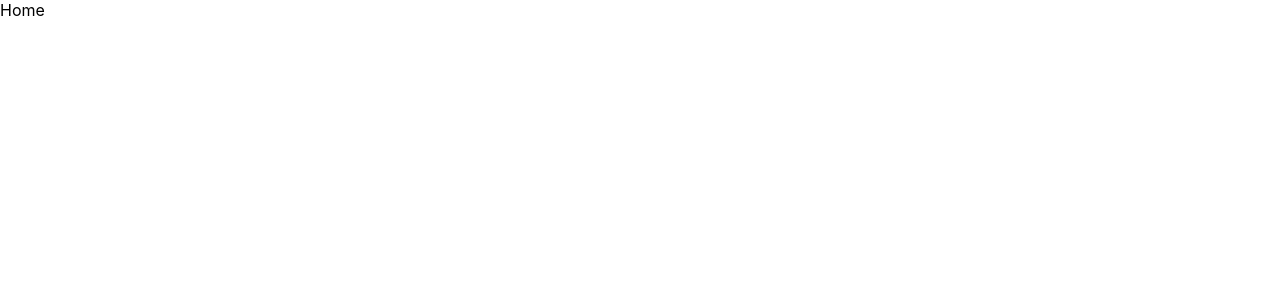
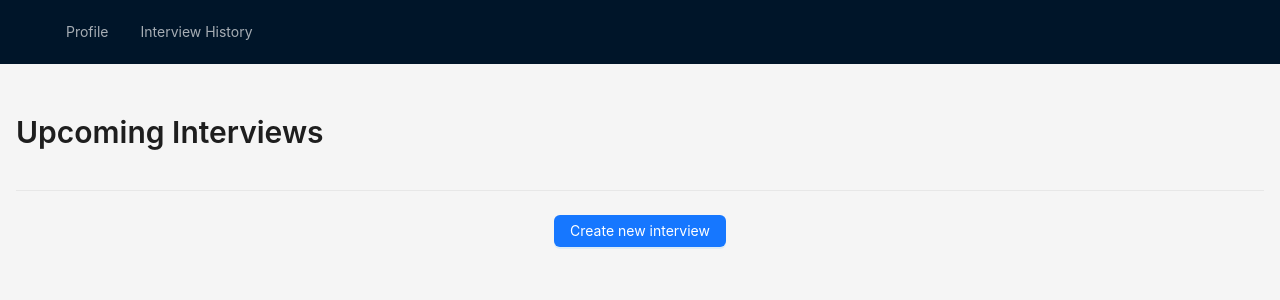
Before and after one commit to vishaalagartha/SDA-S2023-T8-mockly, a React (Create React App) app in the folder client/: page / in a window 1280 px wide. Shown: the top 300 px of the page. Built offline with nearby package versions, Linux system fonts and the light colour scheme.

Commit message:
Create header for frontend and ProtectedRoute

```diff
--- a/client/src/App.js
+++ b/client/src/App.js
@@ -1,13 +1,14 @@
 import './App.css'
 import { BrowserRouter as Router, Routes, Route } from 'react-router-dom'
-import HomePage from './pages/Home'
 import LandingPage from './pages/Landing'
+import ProtectedRoute from './components/ProtectedRoute'
+import DashboardPage from './pages/Dashboard'
 
 const App = () => {
   return (
     <Router>
       <Routes>
-        <Route path='/' element={<HomePage />} />
+        <Route path='/' element={<ProtectedRoute><DashboardPage /></ProtectedRoute>} />
         <Route path='/login' element={<LandingPage />} />
       </Routes>
     </Router>
--- /dev/null
+++ b/client/src/components/Header.jsx
@@ -0,0 +1,40 @@
+import { Layout, Menu } from 'antd'
+import { useNavigate } from 'react-router-dom'
+
+const items = [
+  { key: '1', label: 'Profile' },
+  { key: '2', label: 'Interview History' }
+]
+
+const Header = ({ children }) => {
+  const navigate = useNavigate()
+
+  const handleClick = (e) => {
+    const { key } = e
+    switch (key) {
+      case '1':
+        navigate('/profile')
+        break
+      case '2':
+        navigate('/feedback')
+        break
+    }
+  }
+
+  return (
+    <Layout style={{ minHeight: '100vh' }}>
+      <Layout.Header style={{ position: 'sticky', top: 0, zIndex: 1, width: '100%' }} onClick={handleClick}>
+        <Menu
+          theme="dark"
+          mode="horizontal"
+          items={items}
+        />
+      </Layout.Header>
+      <Layout.Content style={{ margin: '24px 16px 0' }}>
+        {children}
+      </Layout.Content>
+    </Layout>
+  )
+}
+
+export default Header
--- /dev/null
+++ b/client/src/components/InterviewModal.jsx
@@ -0,0 +1,16 @@
+import { Modal } from "antd"
+
+const InterviewModal = ({ open, setOpen }) => {
+
+  return (
+    <Modal
+      open={open}
+      onCancel={() => setOpen(false)}
+      onOk={() => setOpen(false)}
+      width={1000}>
+
+      </Modal>
+  )
+}
+
+export default InterviewModal
--- /dev/null
+++ b/client/src/components/ProtectedRoute.jsx
@@ -0,0 +1,20 @@
+import { useNavigate } from "react-router-dom"
+import Header from "./Header"
+
+
+const ProtectedRoute = ({ children }) => {
+  const token = localStorage.getItem('token')
+  const uid = localStorage.getItem('uid')
+  const navigate = useNavigate()
+  if (!token || !uid) {
+    navigate('/landing')
+  }
+
+  return (
+    <Header>
+      {children}
+    </Header>
+  )
+}
+
+export default ProtectedRoute
--- a/client/src/index.js
+++ b/client/src/index.js
@@ -9,9 +9,7 @@ import { Provider } from 'react-redux'
 const root = ReactDOM.createRoot(document.getElementById('root'))
 root.render(
   <Provider store={store}>
-    <React.StrictMode>
-      <App />
-    </React.StrictMode>
+    <App />
   </Provider>
 )
 
--- /dev/null
+++ b/client/src/pages/Dashboard.jsx
@@ -0,0 +1,23 @@
+import { Row, Button, Typography, Divider } from 'antd'
+import { useState } from 'react'
+import InterviewModal from '../components/InterviewModal'
+
+const DashboardPage = () => {
+
+  const [openInterviewModal, setOpenInterviewModal] = useState(false)
+
+  return (
+    <div>
+      <Row>
+        <Typography.Title level={2}>Upcoming Interviews</Typography.Title>
+      </Row>
+      <Divider />
+      <Row justify="center">
+        <InterviewModal open={openInterviewModal} setOpen={setOpenInterviewModal} />
+        <Button type="primary" onClick={() => setOpenInterviewModal(true)}>Create new interview</Button>
+      </Row>
+    </div>
+  )
+}
+
+export default DashboardPage
--- a/client/src/pages/Home.jsx
+++ /dev/null
@@ -1,3 +0,0 @@
-const HomePage = () => <div>Home</div>
-
-export default HomePage
```
Also changed, not shown: client/.eslintrc.json, 1 other file (tests, documents, lock files or other folders).
